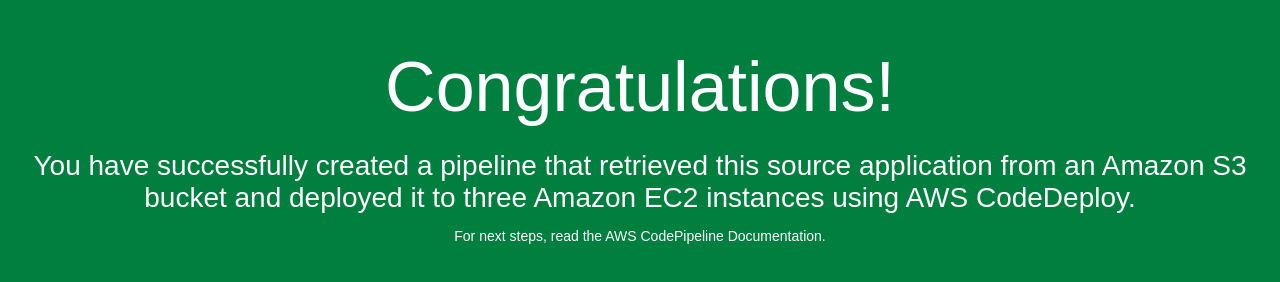
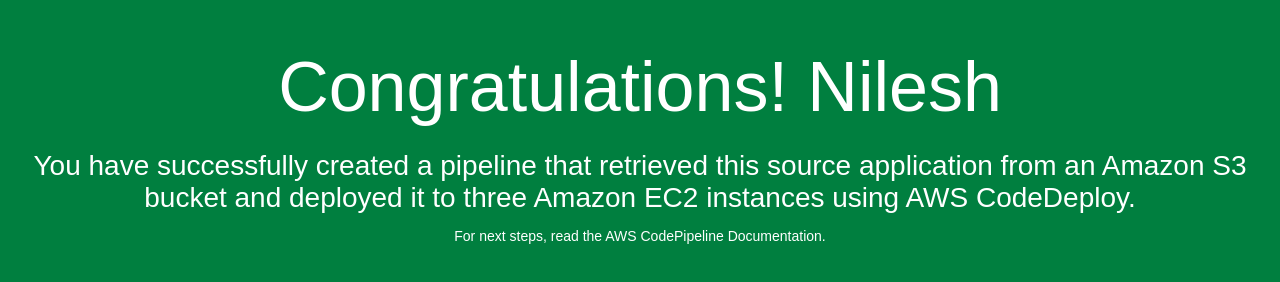
Before and after one commit to Nilesh6996/ADL-Exp-2, a plain HTML site: page index.html in a window 1280 px wide. Drawn offline with Linux system fonts and the light colour scheme.

Commit message:
Update index.html

```diff
--- a/index.html
+++ b/index.html
@@ -26,7 +26,7 @@
 </head>
 <body>
   <div align="center">
-    <h1>Congratulations!</h1>
+    <h1>Congratulations! Nilesh</h1>
     <h2>You have successfully created a pipeline that retrieved this source application from an Amazon S3 bucket and deployed it
 	to three Amazon EC2 instances using AWS CodeDeploy.</h2>
     <p>For next steps, read the AWS CodePipeline Documentation.</p>
```
